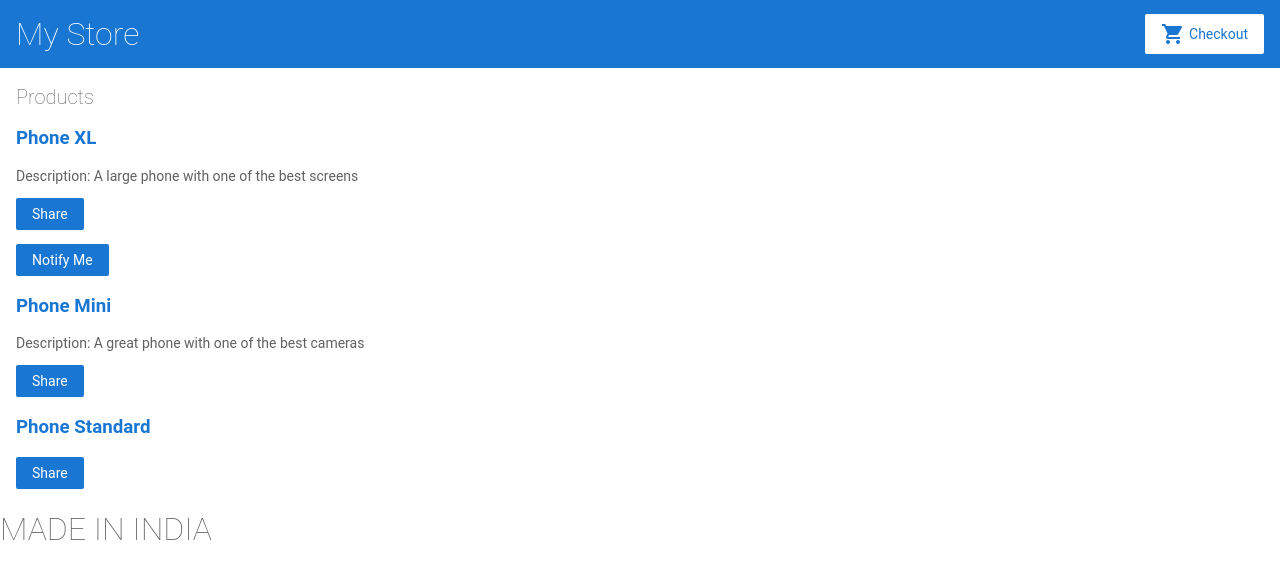
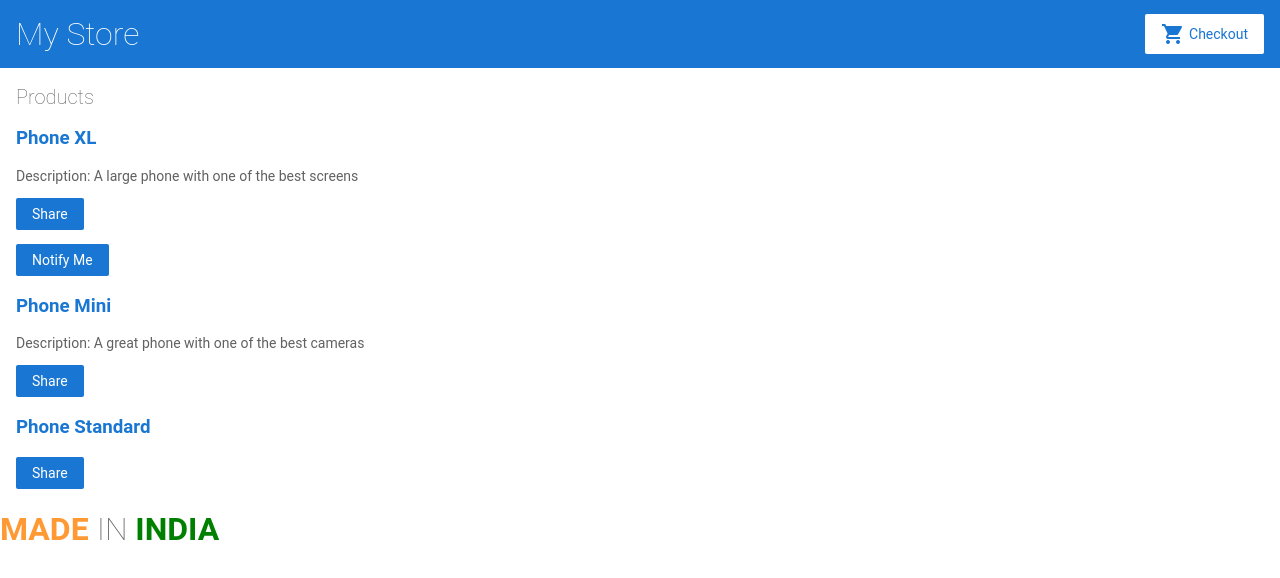
Before and after one commit to balajigajen8/AzureWebApp-GitHub-Public, an Angular app: page / in a window 1280 px wide. Shown: the top 578 px of the page. Built offline with nearby package versions, Linux system fonts and the light colour scheme.

Commit message:
Update app.component.css

```diff
--- a/src/app/app.component.css
+++ b/src/app/app.component.css
@@ -0,0 +1,14 @@
+.indian-product-orange {
+    color: orange;
+    font-weight: bold;
+  }
+
+  .indian-product-green {
+    color: green;
+    font-weight: bold;
+  }
+
+  .indian-product-saffron {
+    color: #FF9933; /* Saffron color */
+    font-weight: bold;
+  }
```
